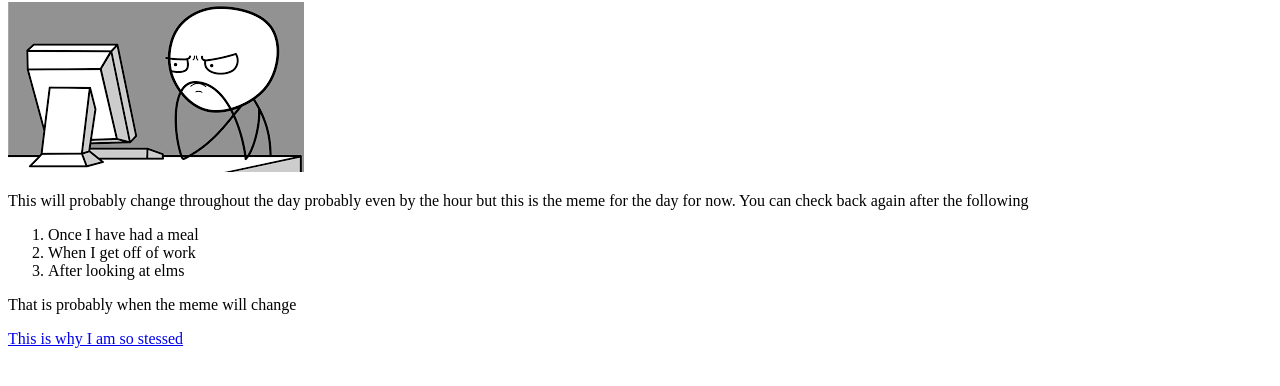
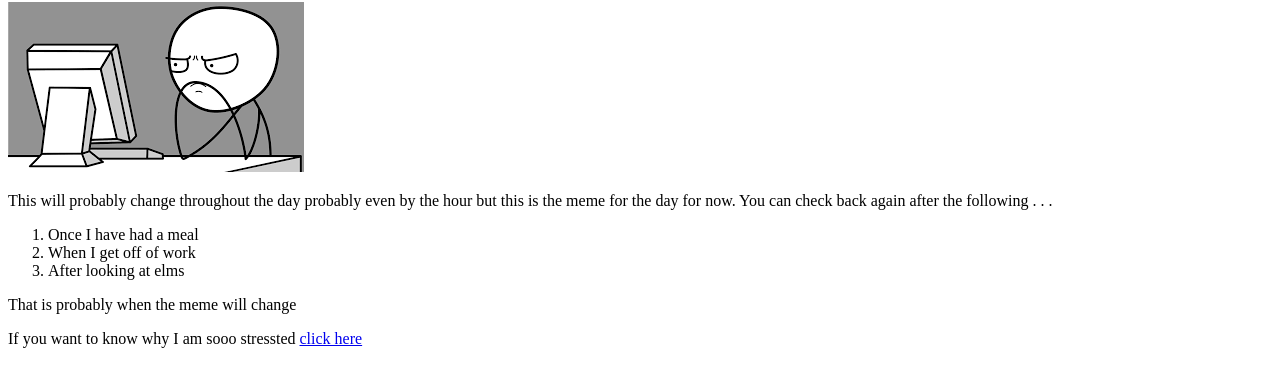
Before and after one commit to Olasunbo/Olasunbo.github.io, a plain HTML site: page web-projects/test-site/index.html in a window 1280 px wide. Shown: the part 78-464 px from the top of the page. Drawn offline with Linux system fonts and the light colour scheme.

Commit message:
HTML edit commit

```diff
--- a/web-projects/test-site/index.html
+++ b/web-projects/test-site/index.html
@@ -12,13 +12,14 @@
         can't see the image then this is what would appear-->
     <p>This will probably change throughout the day probably even by the
         hour but this is the meme for the day for now. You can check back again
-        after the following </p>
+        after the following . . . </p>
     <ol>
         <li>Once I have had a meal</li>
         <li>When I get off of work</li>
         <li>After looking at elms</li>
     </ol>
     <p>That is probably when the meme will change</p>
-    <a href="https://umd.edu/">This is why I am so stessed</a>
+    <p>If you want to know why I am sooo stressted
+        <a href="https://umd.edu/">click here</a></p>
   </body>
 </html>
```
